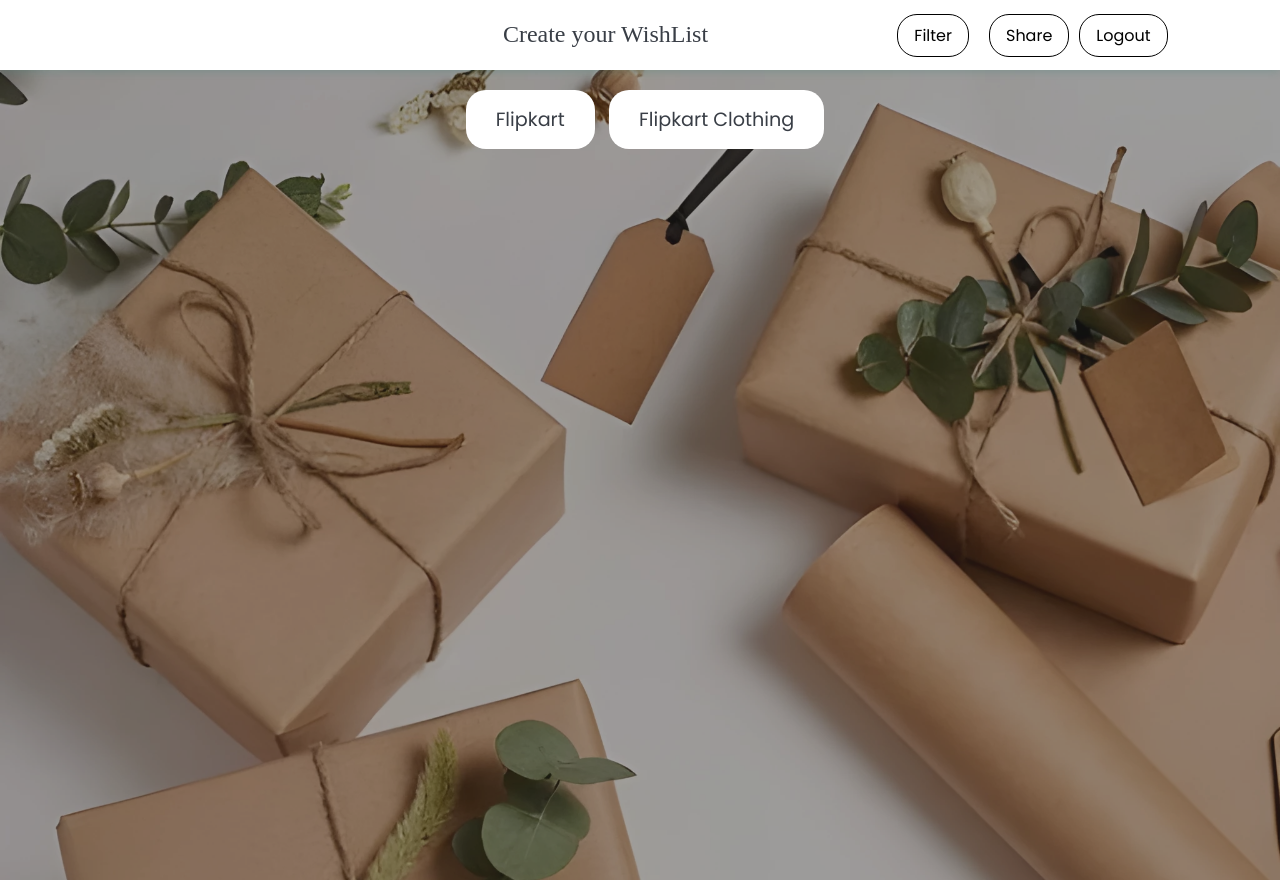
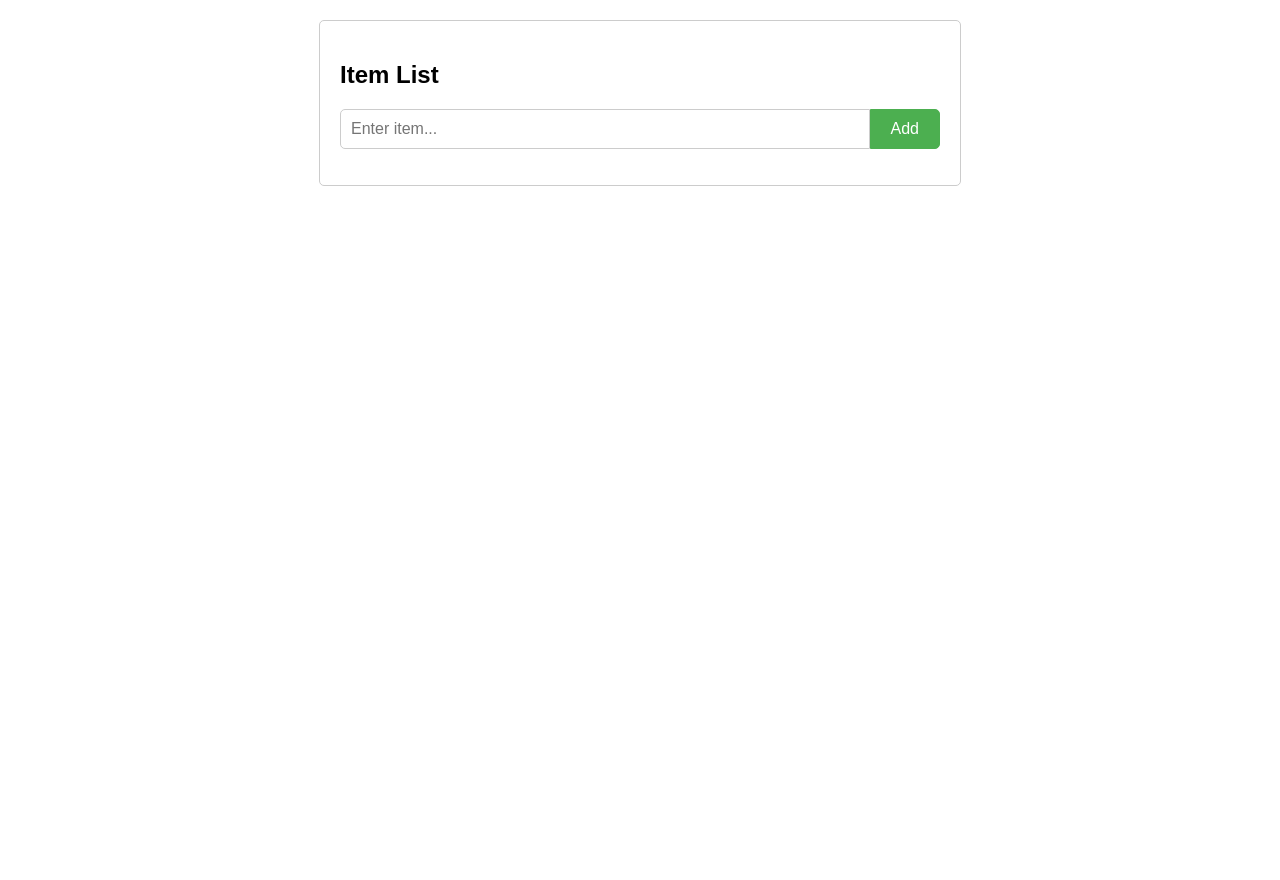
Before and after one commit to nityaannkurien/Project, a Django app: page /main/ in a window 1280 px wide. After the commit the page ends 186 px from the top, so only its background shows below. Run offline with Django 5.2, Linux system fonts and the light colour scheme.

Commit message:
wishlistpage

```diff
--- a/templates/Main.html
+++ b/templates/Main.html
@@ -1,123 +1,215 @@
-{% load static %}
-
 <!DOCTYPE html>
 <html lang="en">
 <head>
     <meta charset="UTF-8">
-    <meta http-equiv="X-UA-Compatible" content="IE=edge" />
     <meta name="viewport" content="width=device-width, initial-scale=1.0">
-    <title>Create WishList</title>
-    <link rel="stylesheet" href="{% static 'WishStack/css/Main.css' %}">
+    <title>Item List</title>
     <style>
-      body {
-        background-image: url("{% static 'WishStack/images/Gift.png' %}");
-      }
-    </style>
-    <style>
-        /* Style for the modal */
-        .modal {
-            display: none; /* Hidden by default */
-            position: absolute; /* Position it relative to the parent container */
-            background-color: #fefefe; /* Modal background color */
-            border: 1px solid #888; /* Modal border */
-            padding: 20px; /* Modal padding */
-            z-index: 1; /* Ensure modal stays on top */
+        body {
+            font-family: Arial, sans-serif;
+            margin: 0;
+            padding: 0;
         }
-
-        /* Style for the close button */
-        .close {
-            color: #aaa; /* Close button color */
-            float: right; /* Float the button to the right */
-            font-size: 28px; /* Close button font size */
-            font-weight: bold; /* Close button font weight */
+        .container {
+            max-width: 600px;
+            margin: 20px auto;
+            padding: 20px;
+            border: 1px solid #ccc;
+            border-radius: 5px;
         }
-
-        /* Style for the modal content */
-        .modal-content {
-            display: flex; /* Display modal content as a flexbox */
-            flex-direction: column; /* Arrange modal content in a column */
+        .input-group {
+            display: flex;
+            margin-bottom: 10px;
         }
-
-        /* Style for the input field */
-        #shareUrlInput {
-            margin-bottom: 10px; /* Add some space below the input field */
+        .input-group input[type="text"] {
+            flex: 1;
+            padding: 10px;
+            border: 1px solid #ccc;
+            border-radius: 5px 0 0 5px;
+            font-size: 16px;
+        }
+        .input-group button {
+            padding: 10px 20px;
+            background-color: #4CAF50;
+            color: white;
+            border: 1px solid #4CAF50;
+            border-radius: 0 5px 5px 0;
+            cursor: pointer;
+            font-size: 16px;
+        }
+        .item-list {
+            list-style-type: none;
+            padding: 0;
+        }
+        .item-list li {
+            position: relative; /* Make the list item relative */
+            display: flex;
+            justify-content: space-between;
+            align-items: center;
+            padding: 10px;
+            margin-bottom: 5px;
+            background-color: #f2f2f2;
+            border-radius: 5px;
+        }
+        .item-list li .status-container {
+            position: relative;
+        }
+        .item-list li .status-container button {
+            padding: 8px 16px;
+            background-color: #007bff;
+            color: white;
+            border: none;
+            border-radius: 4px;
+            cursor: pointer;
+            margin-right: 5px;
+        }
+        .item-list li .status-dropdown {
+            position: absolute;
+            top: 100%;
+            right: 0;
+            background-color: #f9f9f9;
+            border: 1px solid #ccc;
+            border-radius: 4px;
+            z-index: 1;
+            display: none;
+        }
+        .item-list li .status-dropdown button {
+            display: block;
+            width: 100%;
+            padding: 8px 16px;
+            text-align: left;
+            border: none;
+            background-color: transparent;
+            cursor: pointer;
+            color: black; /* Change color to black */
+        }
+        .item-list li .status-text {
+            color: black; /* Set status text color to black */
+        }
+        .item-list li .buy-btn {
+            padding: 8px 16px;
+            background-color: #28a745;
+            color: white;
+            border: none;
+            border-radius: 4px;
+            cursor: pointer;
+        }
+        .item-list li .delete-btn {
+            padding: 8px;
+            background-color: #dc3545;
+            color: white;
+            border: none;
+            border-radius: 50%;
+            cursor: pointer;
+            margin-right: 10px;
+        }
+        /* Custom styles for status buttons */
+        .item-list li .status-container .bought {
+            background-color: black;
+        }
+        .item-list li .status-container .going-to-purchase {
+            background-color: black;
         }
     </style>
 </head>
 <body>
-    <div class="wrapper">
-        <nav class="navbar">
-            <ul class="navbar-list">
-                <li style="text-align: center;"><a>Create your WishList</a></li>
-            </ul>
-            <div class="filter-dropdown">
-                Filter
-                <div class="filter-dropdown-content">
-                    <button id="highToLowBtn">High to Low</button>
-                    <button id="lowToHighBtn">Low to High</button>
-                </div>
-            </div>
-            <button class="share-button" id="shareButton">Share</button>
-            <button class="logout-button" onclick="window.location.href='{% url 'logout' %}'">Logout</button>
-        </nav>
-        <div id="myModal" class="modal">
-            <div class="modal-content">
-                <span class="close">&times;</span>
-                <p>Share this URL:</p>
-                <input type="text" id="shareUrlInput" readonly>
-                <button id="copyButton">Copy</button>
-            </div>
-        </div>
-        <div style="text-align: center; margin-top: 20px;">
-            <button class="amazon-button" onclick="window.location.href='{% url 'scrape_flipkart' %}'" data-api-url="{% url 'start_wishing' %}?wishlistName={{ wishlist_name }}">Flipkart</button>
-            <button class="amazon-button" onclick="window.location.href='{% url 'scrape_flipkart1' %}'" data-api-url="{% url 'start_wishing' %}?wishlistName={{ wishlist_name }}">Flipkart Clothing</button>
-        </div>
+
+<div class="container">
+    <h2>Item List</h2>
+    <div class="input-group">
+        <input type="text" id="itemInput" placeholder="Enter item...">
+        <button onclick="addItem()">Add</button>
     </div>
-    <script src="WishStack/js/Main.js"></script>
-    <script>
-    document.getElementById("shareButton").addEventListener("click", function() {
-        // Get the current URL
-        var currentUrl = window.location.href;
+    <ul class="item-list" id="itemList">
+        <!-- Items will be displayed here -->
+    </ul>
+</div>
 
-        // Assuming you have a variable containing the wishlist ID or name
-        var wishlistId = "{{ wishlist_id }}"; // Replace "{{ wishlist_id }}" with your actual wishlist ID
+<script>
+    function addItem() {
+        // Get the value from the input field
+        var newItem = document.getElementById("itemInput").value;
 
-        // Construct the share URL
-        var shareUrl = currentUrl + "?wishlist=" + wishlistId;
+        // Create a new list item element
+        var li = document.createElement("li");
 
-        // Display the modal below the share button
-        var modal = document.getElementById("myModal");
-        var shareButtonRect = document.getElementById("shareButton").getBoundingClientRect();
-        modal.style.top = (shareButtonRect.bottom + window.pageYOffset) + "px";
-        modal.style.left = shareButtonRect.left + "px";
-        modal.style.display = "block";
+        // Create a delete button
+        var deleteBtn = document.createElement("button");
+        deleteBtn.innerHTML = "&#10006;"; // Cross mark symbol
+        deleteBtn.className = "delete-btn";
+        deleteBtn.onclick = function() {
+            // Remove the item from the list
+            li.remove();
+        };
 
-        // Populate and copy the URL when "Copy" button is clicked
-        var shareUrlInput = document.getElementById("shareUrlInput");
-        shareUrlInput.value = shareUrl;
+        // Create a status container
+        var statusContainer = document.createElement("div");
+        statusContainer.className = "status-container";
 
-        // Remove any existing event listener to avoid duplication
-        var copyButton = document.getElementById("copyButton");
-        copyButton.removeEventListener("click", copyUrlToClipboard);
+        // Create a "Buy" button
+        var buyBtn = document.createElement("button");
+        buyBtn.textContent = "Buy";
+        buyBtn.className = "buy-btn";
+        buyBtn.onclick = function() {
+            // Implement your buy functionality here
+            alert("You bought: " + newItem);
+        };
 
-        // Add event listener to copy URL to clipboard
-        copyButton.addEventListener("click", copyUrlToClipboard);
+        // Create a "Bought" button
+        var boughtBtn = document.createElement("button");
+        boughtBtn.textContent = "Bought";
+        boughtBtn.className = "status-btn bought";
+        boughtBtn.onclick = function() {
+            // Set status to "Bought"
+            setStatus("Bought");
+        };
 
-        // Close the modal when the close button is clicked
-        document.getElementsByClassName("close")[0].addEventListener("click", function() {
-            modal.style.display = "none";
-        });
-    });
+        // Create a "Going to Purchase" button
+        var goingToPurchaseBtn = document.createElement("button");
+        goingToPurchaseBtn.textContent = "Going to Purchase";
+        goingToPurchaseBtn.className = "status-btn going-to-purchase";
+        goingToPurchaseBtn.onclick = function() {
+            // Set status to "Going to Purchase"
+            setStatus("Going to Purchase");
+        };
 
-    // Function to copy URL to clipboard
-    function copyUrlToClipboard() {
-        var shareUrlInput = document.getElementById("shareUrlInput");
-        shareUrlInput.select();
-        document.execCommand("copy");
-        alert("URL copied to clipboard");
+        // Create a status text element
+        var statusText = document.createElement("span");
+        statusText.className = "status-text";
+        statusText.textContent = ""; // Initially empty
+
+        // Function to set status
+        function setStatus(status) {
+            statusText.textContent = status;
+            // Reset status buttons background color
+            boughtBtn.classList.remove("bought");
+            goingToPurchaseBtn.classList.remove("going-to-purchase");
+            // Set background color based on status
+            if (status === "Bought") {
+                boughtBtn.classList.add("bought");
+            } else if (status === "Going to Purchase") {
+                goingToPurchaseBtn.classList.add("going-to-purchase");
+            }
+        }
+
+        // Append the delete button, item text, status container to the list item
+        li.appendChild(deleteBtn);
+        li.appendChild(document.createTextNode(newItem));
+        li.appendChild(statusContainer);
+
+        // Append the "Buy" button, "Bought" button, and "Going to Purchase" button to the status container
+        statusContainer.appendChild(buyBtn);
+        statusContainer.appendChild(boughtBtn);
+        statusContainer.appendChild(goingToPurchaseBtn);
+        statusContainer.appendChild(statusText);
+
+        // Append the new item with the status container to the list
+        document.getElementById("itemList").appendChild(li);
+
+        // Clear the input field after adding the item
+        document.getElementById("itemInput").value = "";
     }
 </script>
 
-
 </body>
 </html>
```
